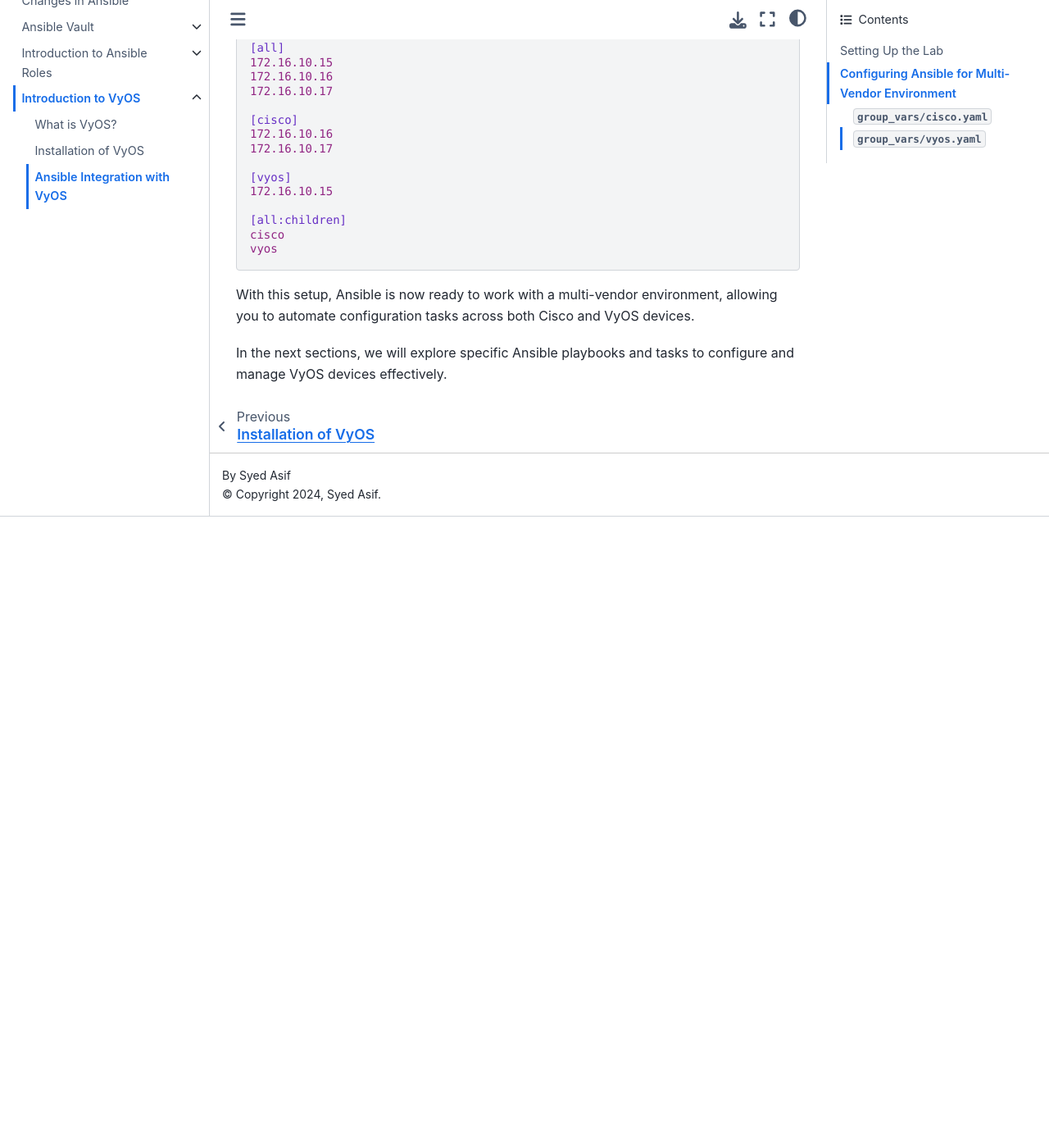
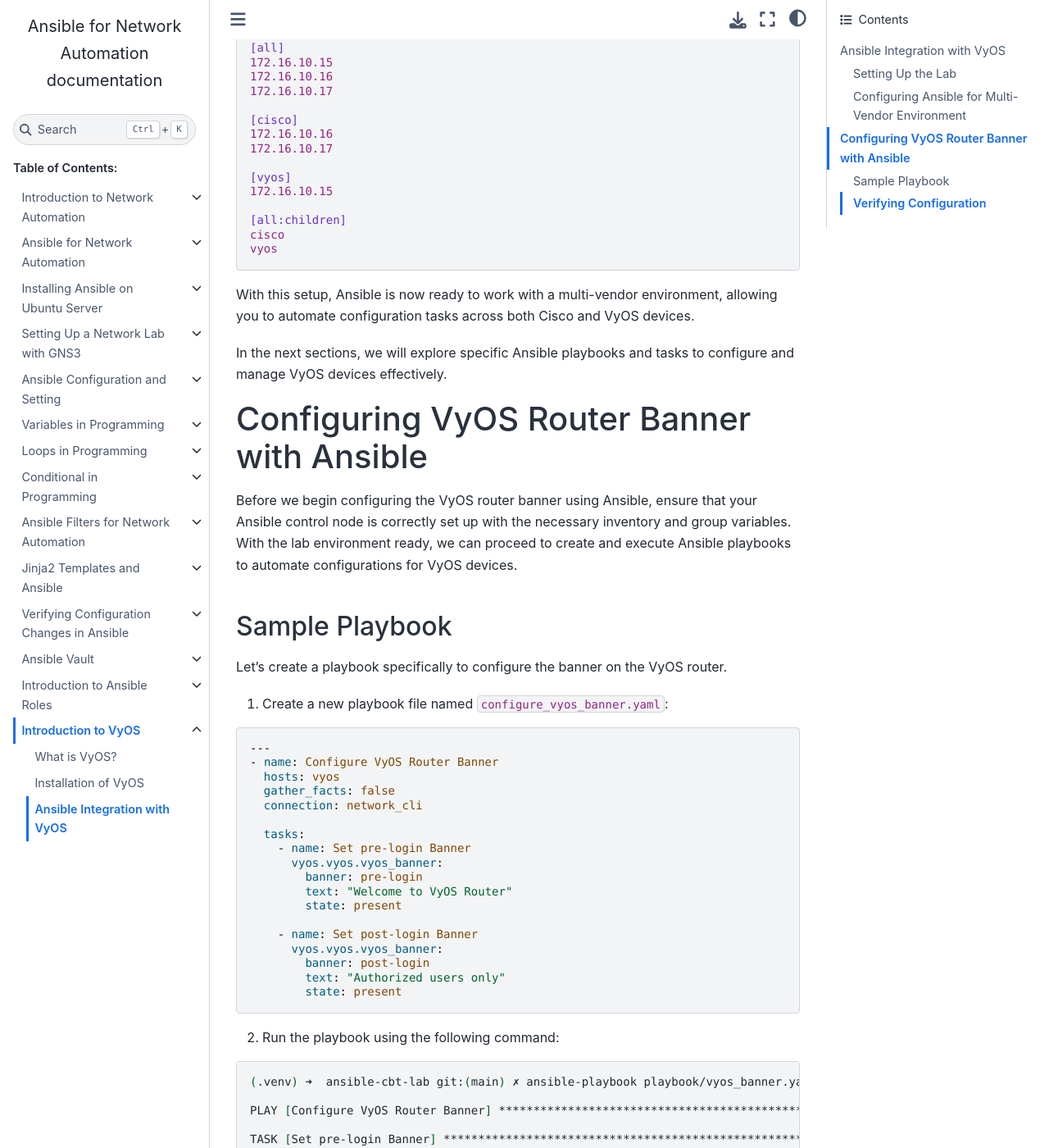
Before and after one commit to sydasif/ansible-cbt-lab, a Sphinx documentation site: the page built from docs/source/14_VyOS/03_lab.md, in a window 1280 px wide and 1400 px high, scrolled down 1792 px. Shown: the whole window at 82% size. Built offline with Sphinx 7.4.7 and the Sphinx Book theme 1.1.4, drawn with Linux system fonts in a browser that asks for light colours; before the commit the page ends 2422 px from its top, so only the background shows below that; some of the changed text lies outside the part shown.

Commit message:
update and add playbook

````diff
--- a/docs/source/14_VyOS/03_lab.md
+++ b/docs/source/14_VyOS/03_lab.md
@@ -85,3 +85,64 @@
 With this setup, Ansible is now ready to work with a multi-vendor environment, allowing you to automate configuration tasks across both Cisco and VyOS devices.
 
 In the next sections, we will explore specific Ansible playbooks and tasks to configure and manage VyOS devices effectively.
+
+## Configuring VyOS Router Banner with Ansible
+
+Before we begin configuring the VyOS router banner using Ansible, ensure that your Ansible control node is correctly set up with the necessary inventory and group variables. With the lab environment ready, we can proceed to create and execute Ansible playbooks to automate configurations for VyOS devices.
+
+### Sample Playbook
+
+Let's create a playbook specifically to configure the banner on the VyOS router.
+
+1. Create a new playbook file named `configure_vyos_banner.yaml`:
+
+```yaml
+---
+- name: Configure VyOS Router Banner
+  hosts: vyos
+  gather_facts: false
+  connection: network_cli
+
+  tasks:
+    - name: Set pre-login Banner
+      vyos.vyos.vyos_banner:
+        banner: pre-login
+        text: "Welcome to VyOS Router"
+        state: present
+
+    - name: Set post-login Banner
+      vyos.vyos.vyos_banner:
+        banner: post-login
+        text: "Authorized users only"
+        state: present
+```
+
+2. Run the playbook using the following command:
+
+```sh
+(.venv) ➜  ansible-cbt-lab git:(main) ✗ ansible-playbook playbook/vyos_banner.yaml
+
+PLAY [Configure VyOS Router Banner] ****************************************************
+
+TASK [Set pre-login Banner] ************************************************************
+changed: [172.16.10.15]
+
+TASK [Set post-login Banner] ***********************************************************
+changed: [172.16.10.15]
+
+PLAY RECAP *****************************************************************************
+172.16.10.15               : ok=2    changed=2    unreachable=0    failed=0    skipped=0
+```
+
+This playbook performs the following actions:
+- Sets the pre-login and post-login banners on the VyOS router.
+
+### Verifying Configuration
+
+After running the playbook, verify that the banners have been applied correctly on the VyOS router:
+
+```bash
+show system login
+```
+
+Using Ansible, you can easily configure specific aspects of your network devices, such as banners on VyOS routers. This approach allows for efficient management and maintenance of network configurations across different vendor devices.
````
Also changed, not shown: 1 other file.
